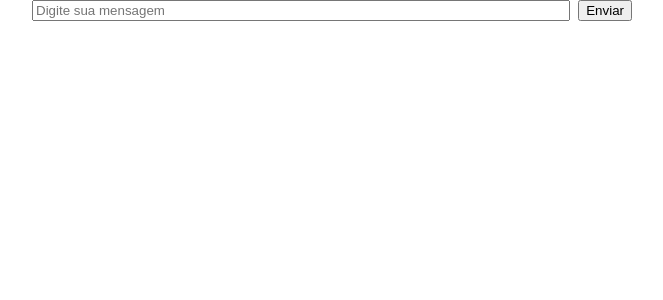
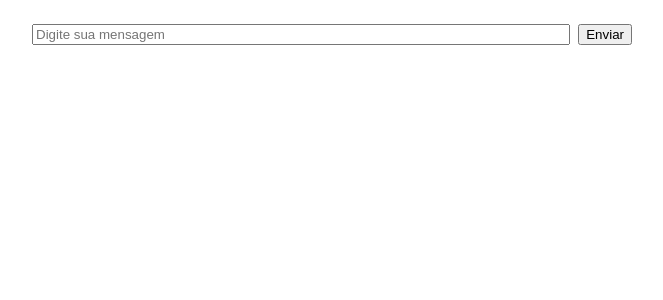
Before and after one commit to AnaPaulaSantos5/automacao-midias-TEST, a Next.js app: page / in a window 1280 px wide. Shown: the top 300 px of the page, without its empty margins (308-971 px from the left). Built offline with nearby package versions, Linux system fonts and the light colour scheme.

Commit message:
Atualizar o page.js

```diff
--- a/app/page.js
+++ b/app/page.js
@@ -1,5 +1,9 @@
 import ChatBox from './components/ChatBox';
 
-export default function Home() {
-  return <ChatBox />;
+export default function Page() {
+  return (
+    <main style={{ padding: 24 }}>
+      <ChatBox />
+    </main>
+  );
 }
```
